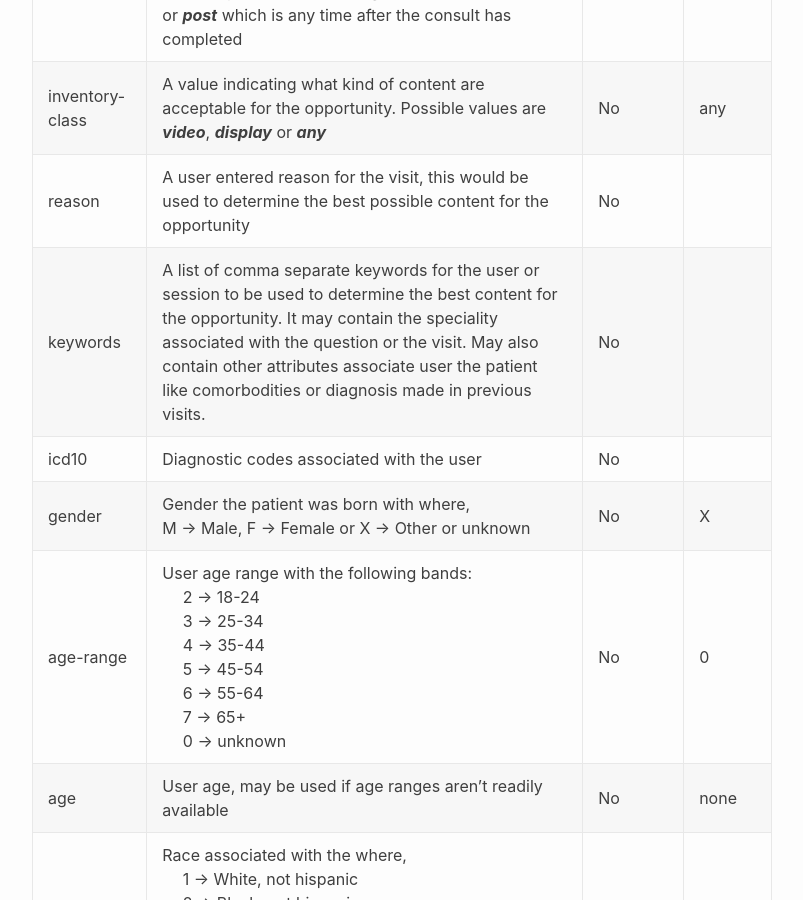
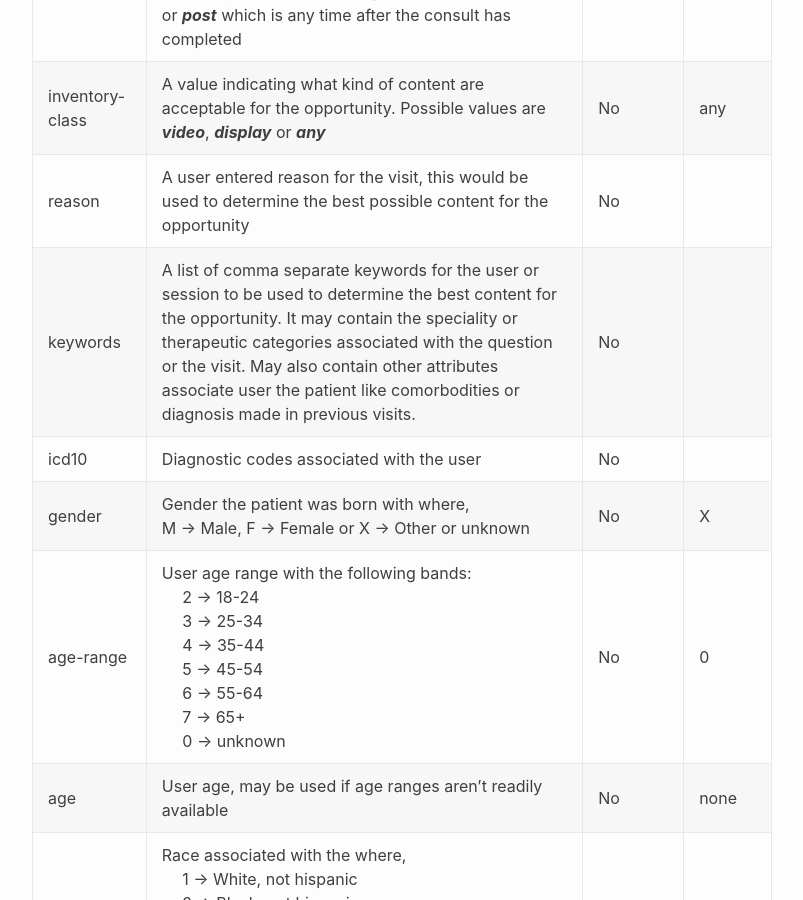
Before and after one commit to PopulusMedia/docs, a Jekyll site: the page docs/index.html, which Jekyll copies as it is, in a window 1280 px wide and 900 px high, scrolled down 1339 px. Shown: the whole window, without its empty margins (238-1041 px from the left). Built offline with Jekyll 4.4.1, drawn with Linux system fonts in a browser that asks for light colours.

Commit message:
SG: Added therapeutic category

```diff
--- a/docs/feed.xml
+++ b/docs/feed.xml
@@ -1,4 +1,4 @@
-<?xml version="1.0" encoding="utf-8"?><feed xmlns="http://www.w3.org/2005/Atom" ><generator uri="https://jekyllrb.com/" version="4.1.1">Jekyll</generator><link href="/docs/feed.xml" rel="self" type="application/atom+xml" /><link href="/docs/" rel="alternate" type="text/html" /><updated>2022-07-12T16:37:54-04:00</updated><id>/docs/feed.xml</id><title type="html">Populus Media - Integration Guide</title><subtitle>Populus Media - Integration Guide for Telehealth Media Partners  </subtitle><entry><title type="html">Welcome to Jekyll!</title><link href="/docs/jekyll/update/2020/10/14/welcome-to-jekyll.html" rel="alternate" type="text/html" title="Welcome to Jekyll!" /><published>2020-10-14T13:33:46-04:00</published><updated>2020-10-14T13:33:46-04:00</updated><id>/docs/jekyll/update/2020/10/14/welcome-to-jekyll</id><content type="html" xml:base="/docs/jekyll/update/2020/10/14/welcome-to-jekyll.html"><![CDATA[<p>You’ll find this post in your <code class="language-plaintext highlighter-rouge">_posts</code> directory. Go ahead and edit it and re-build the site to see your changes. You can rebuild the site in many different ways, but the most common way is to run <code class="language-plaintext highlighter-rouge">jekyll serve</code>, which launches a web server and auto-regenerates your site when a file is updated.</p>
+<?xml version="1.0" encoding="utf-8"?><feed xmlns="http://www.w3.org/2005/Atom" ><generator uri="https://jekyllrb.com/" version="4.1.1">Jekyll</generator><link href="/docs/feed.xml" rel="self" type="application/atom+xml" /><link href="/docs/" rel="alternate" type="text/html" /><updated>2022-07-12T16:39:05-04:00</updated><id>/docs/feed.xml</id><title type="html">Populus Media - Integration Guide</title><subtitle>Populus Media - Integration Guide for Telehealth Media Partners  </subtitle><entry><title type="html">Welcome to Jekyll!</title><link href="/docs/jekyll/update/2020/10/14/welcome-to-jekyll.html" rel="alternate" type="text/html" title="Welcome to Jekyll!" /><published>2020-10-14T13:33:46-04:00</published><updated>2020-10-14T13:33:46-04:00</updated><id>/docs/jekyll/update/2020/10/14/welcome-to-jekyll</id><content type="html" xml:base="/docs/jekyll/update/2020/10/14/welcome-to-jekyll.html"><![CDATA[<p>You’ll find this post in your <code class="language-plaintext highlighter-rouge">_posts</code> directory. Go ahead and edit it and re-build the site to see your changes. You can rebuild the site in many different ways, but the most common way is to run <code class="language-plaintext highlighter-rouge">jekyll serve</code>, which launches a web server and auto-regenerates your site when a file is updated.</p>
 
 <p>Jekyll requires blog post files to be named according to the following format:</p>
 
--- a/docs/index.html
+++ b/docs/index.html
@@ -134,7 +134,7 @@
     </tr>
     <tr>
       <td>keywords</td>
-      <td>A list of comma separate keywords for the user or session to be used to determine the best content for the opportunity. It may contain the speciality associated with the question or the visit.   May also contain other attributes associate user the patient like comorbodities or diagnosis made in previous visits.</td>
+      <td>A list of comma separate keywords for the user or session to be used to determine the best content for the opportunity. It may contain the speciality or therapeutic categories associated with the question or the visit.   May also contain other attributes associate user the patient like comorbodities or diagnosis made in previous visits.</td>
       <td>No</td>
       <td> </td>
     </tr>
--- a/index.markdown
+++ b/index.markdown
@@ -28,7 +28,7 @@
 | visit-stage | The stage of the journey the user is in within the telemedicine visit. Possible values are ***pre*** which represents the user in the intake process, ***during*** which represents the waiting room or a chat window or ***post***  which is any time after the consult has completed | No | during
 | inventory-class | A value indicating what kind of content are acceptable for the opportunity. Possible values are ***video***, ***display*** or ***any*** | No | any
 | reason | A user entered reason for the visit, this would be used to determine the best possible content for the opportunity | No | |
-| keywords | A list of comma separate keywords for the user or session to be used to determine the best content for the opportunity. It may contain the speciality associated with the question or the visit.   May also contain other attributes associate user the patient like comorbodities or diagnosis made in previous visits. | No | |
+| keywords | A list of comma separate keywords for the user or session to be used to determine the best content for the opportunity. It may contain the speciality or therapeutic categories associated with the question or the visit.   May also contain other attributes associate user the patient like comorbodities or diagnosis made in previous visits. | No | |
 | icd10 | Diagnostic codes associated with the user | No | |
 | gender | Gender the patient was born with where,<br/> M &rarr; Male, F &rarr; Female or X &rarr; Other or unknown | No | X |
 | age-range | User age range with the following bands:<br/>&emsp; 2 &rarr; 18-24<br/>&emsp; 3 &rarr; 25-34<br/>&emsp; 4 &rarr; 35-44<br/>&emsp; 5 &rarr; 45-54<br/>&emsp; 6 &rarr; 55-64 <br/>&emsp; 7 &rarr; 65+<br/>&emsp; 0 &rarr; unknown| No | 0 |
```
